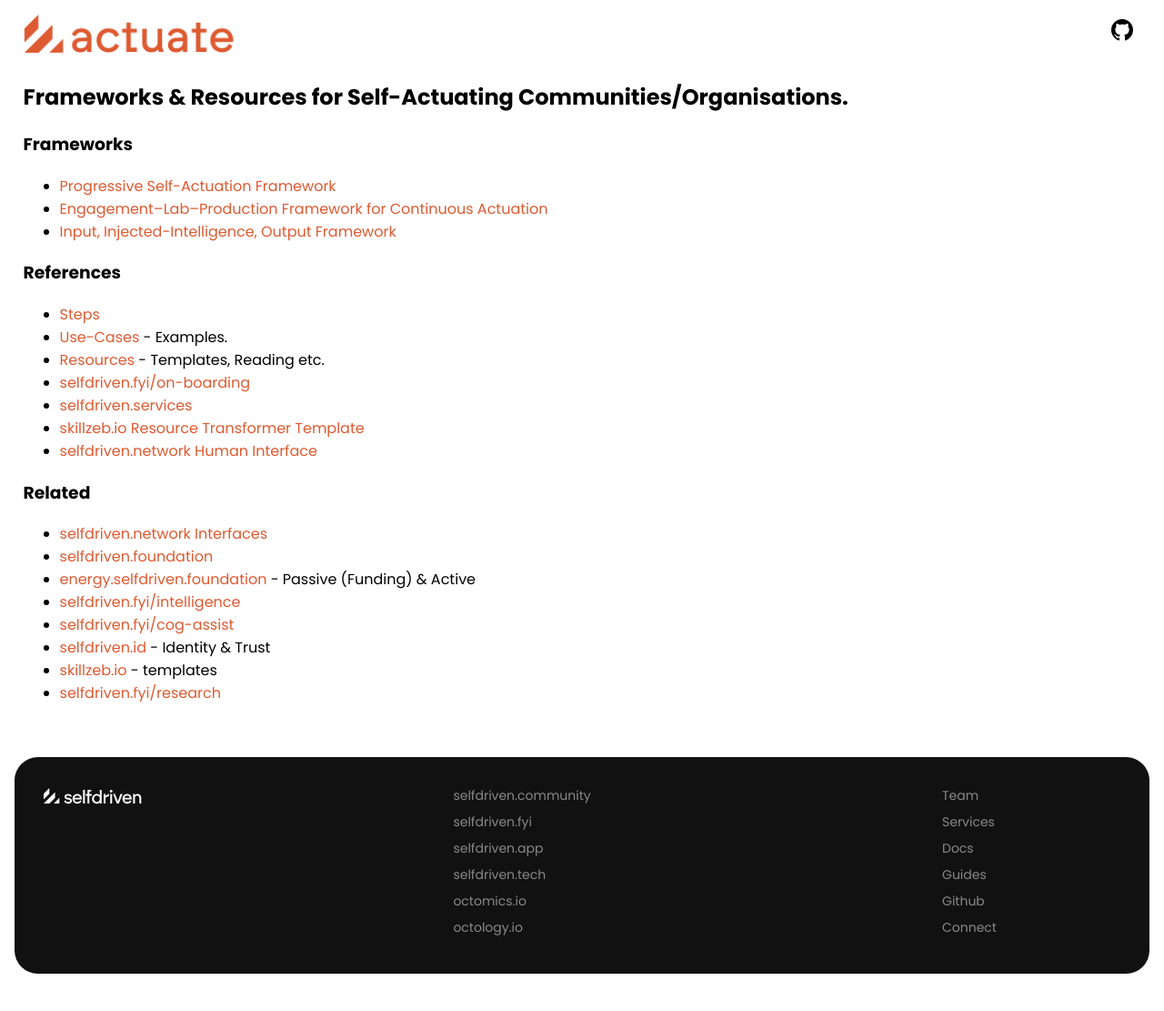
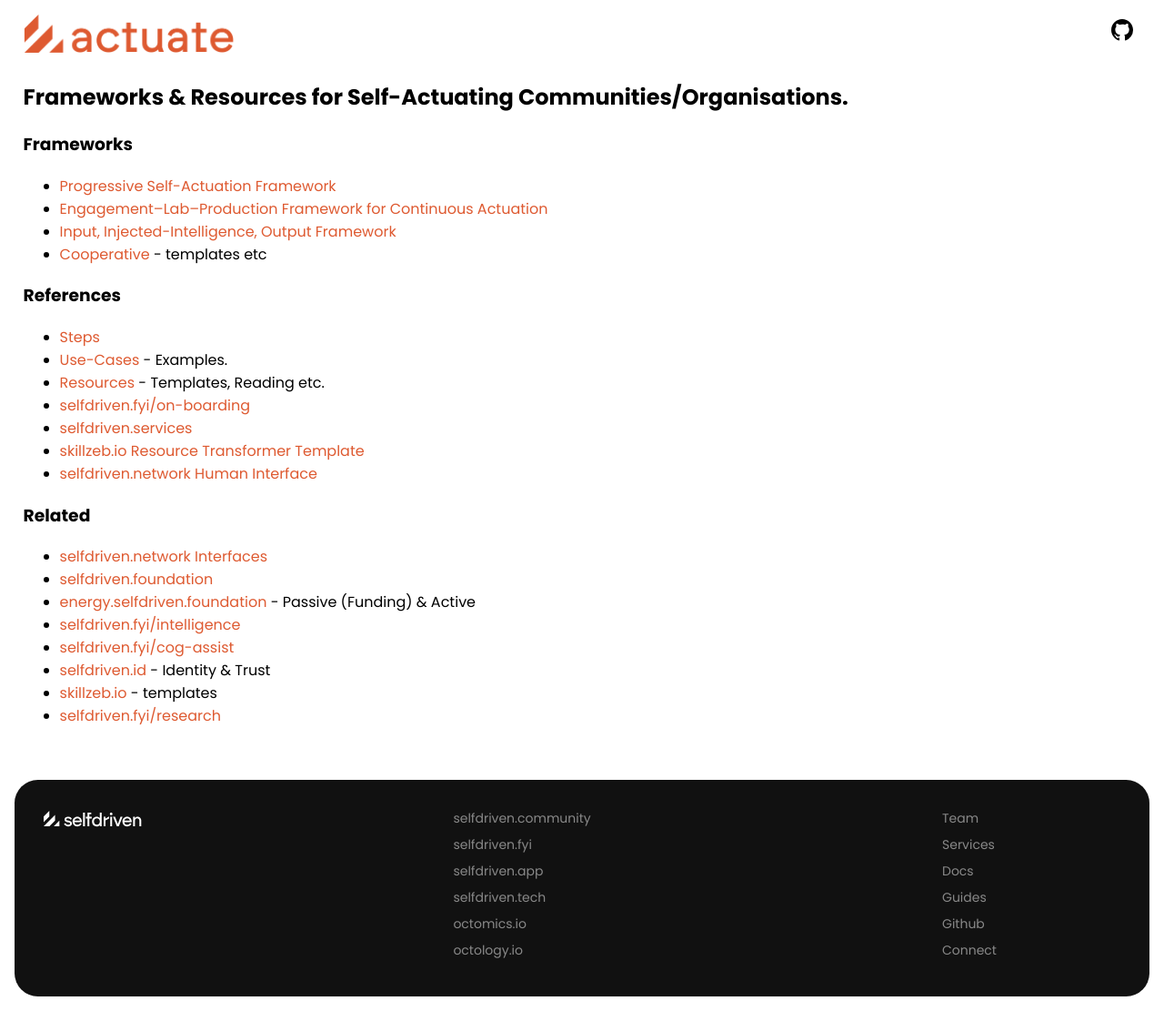
Before and after one commit to selfdriven-engagement/selfdriven-actuate, a Jekyll site: the page built from docs/index.md, in a window 1280 px wide. Shown: the whole page at 91% size. Built offline with Jekyll 4.4.1, drawn with Linux system fonts in a browser that asks for light colours; before the commit the page ends 1086 px from its top, so only the background shows below that.

Commit message:
Update index.md

```diff
--- a/docs/index.md
+++ b/docs/index.md
@@ -9,6 +9,7 @@ title: Home
 - [Progressive Self-Actuation Framework](/framework)
 - [Engagement–Lab–Production Framework for Continuous Actuation](/framework/engagement-lab-production)
 - [Input, Injected-Intelligence, Output Framework](https://selfdriven.ai/input-injected-intelligence-output-framework)
+- [Cooperative](https://www.selfdriven.coop/templates) - templates etc
 
 ### References
 
```
